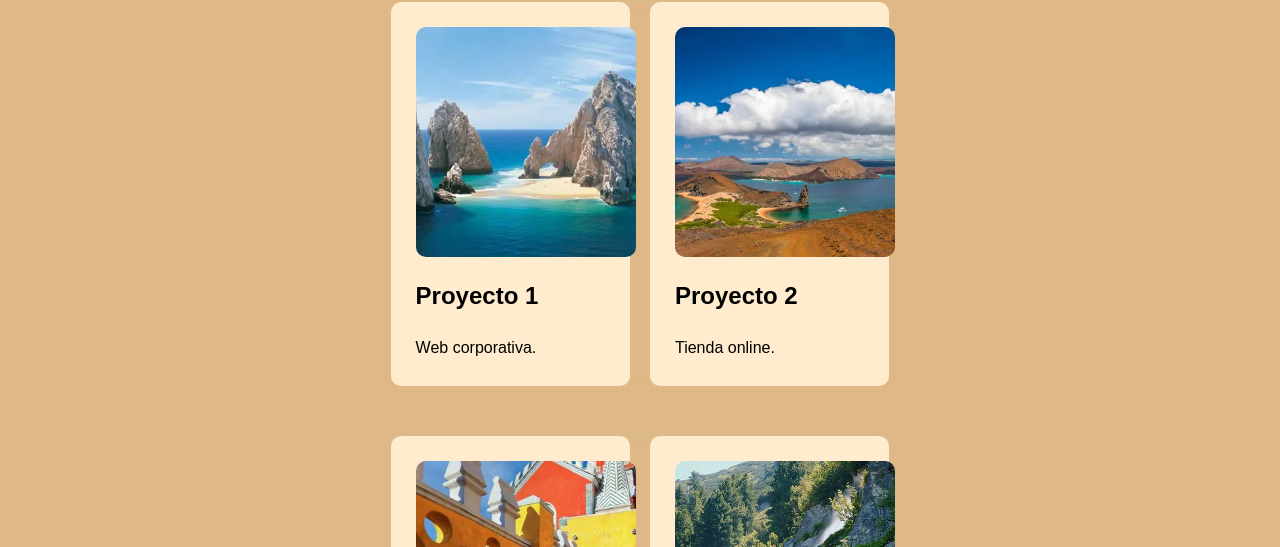
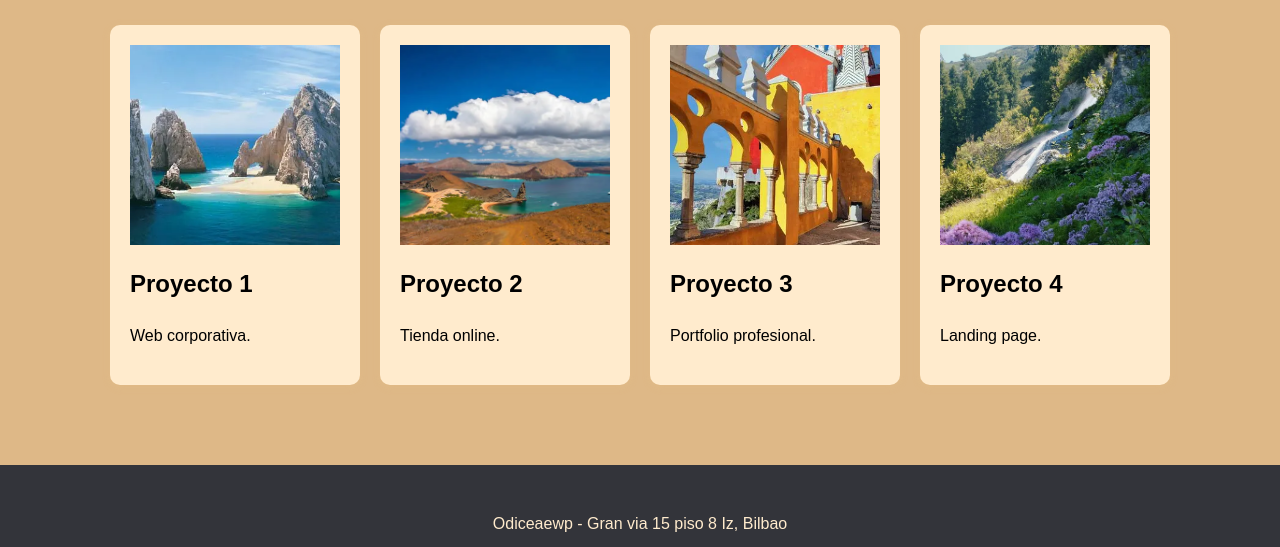
Before and after one commit to aurelio932/Humberto_Valencia_EjercicioHTML_final, a plain HTML site: page view/producto.html in a window 1280 px wide. Shown: the part 237-784 px from the top of the page. Drawn offline with Linux system fonts and the light colour scheme.

Commit message:
actualizacion estilos.css

```diff
--- a/Css/estilos.css
+++ b/Css/estilos.css
@@ -9,20 +9,13 @@
     en la checkBox input se a puesto button para que se vea mas grande y sea mas facil de seleccionar.
 
 */
-* {
-    box-sizing: border-box;
-    padding: 0;
+* {box-sizing: border-box;}
+body{
     margin: 0;
-}
-
-body{
-    display: flex;
     font-family: Arial, Helvetica, sans-serif;
     line-height: 1.6;
     color: rgb(0, 0, 0);
     background: burlywood;
-    flex-direction: column;
-    min-height: 100vh;
 }
 head{
     background: black;
@@ -68,24 +61,31 @@
 nav a:hover, nav a.activo  {background: rgb(179, 112, 25);}
 main { max-width: 1100px; margin: auto; padding: 40px 20px; }
 .principal { text-align: center; padding:  50px 20px; background: blanchedalmond; border-radius: 10px;}
-.secciones, .galeria, .formulario, .contacto, .card, .avisolegal {
+.secciones, .galeria, .formulario, .contacto, .avisolegal {
     display: grid;
     grid-template-columns: repeat(auto-fit, minmax(220px, 1fr));
     gap: 20px;
     margin-top: 30px;
 }
-.card, .formulario, .contacto, .avisolegal {
+
+.card {
+    background: blanchedalmond;
+    padding: 20px;
+    border-radius: 10px;
+    box-shadow: 0 2px 8px rgb(241, 203, 131, 0.151);
+}
+
+.formulario, .contacto, .avisolegal {
     background: blanchedalmond;
     padding: 25px;
     border-radius: 10px;
     box-shadow: 0 2px 8px rgb(241, 203, 131, 0.151);
 }
 .galeria img{
-    width: 100%;
-    height: 230px;
-    object-fit: cover;
-    border-radius: 10px;
-
+   display: block;
+   max-width: 100%;
+   min-height: 200px;
+   object-fit: cover;
 }
 
 
@@ -97,12 +97,6 @@
     border: 1px solid rgba(241, 203, 131, 0.151);
     border-radius: 5px;
 }
-
-.formulario pattern {
-    display: block;
-    margin-top: 8px;
-}
-
 textarea {min-height: 140px; resize: vertical;}
 .checkBox {display: flex; gap: 10px; align-items: center; font-weight: normal;}
 .checkBox input {width: auto;}
```
